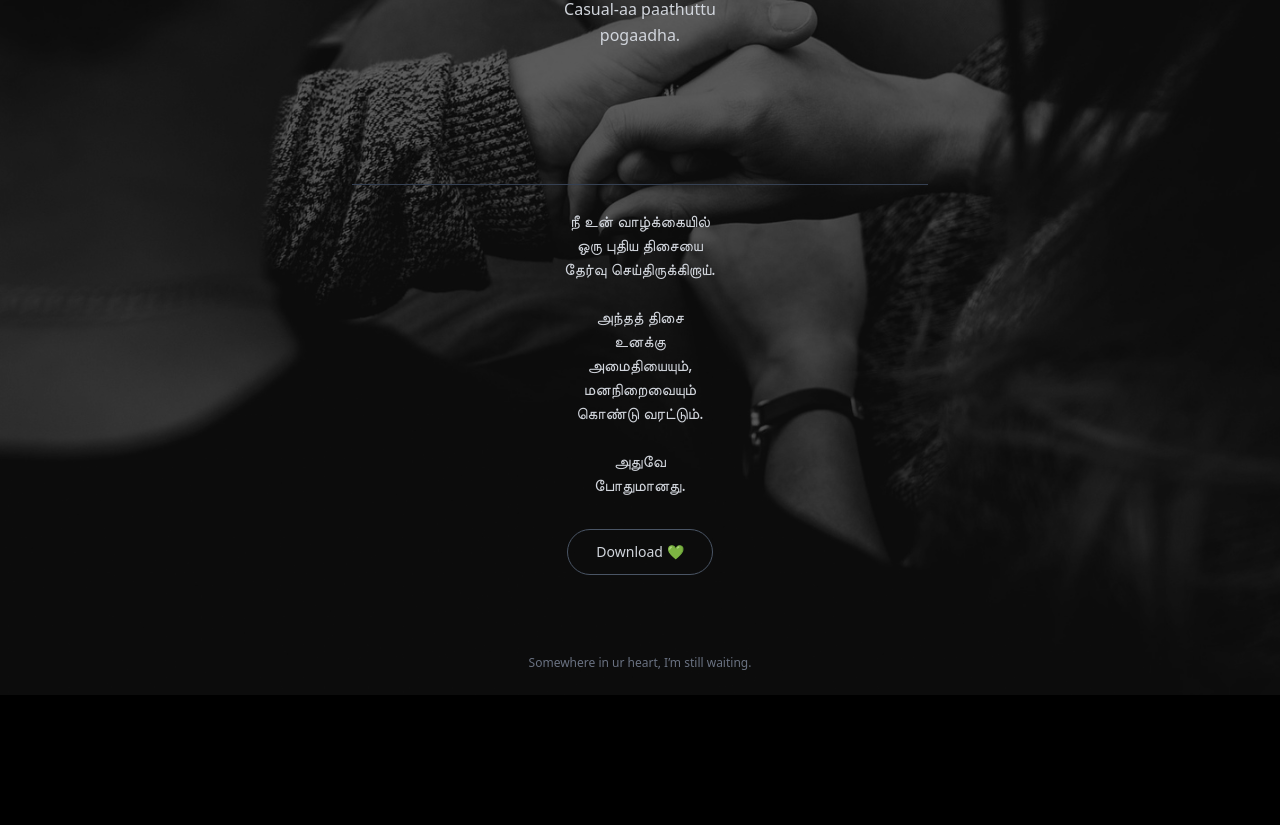
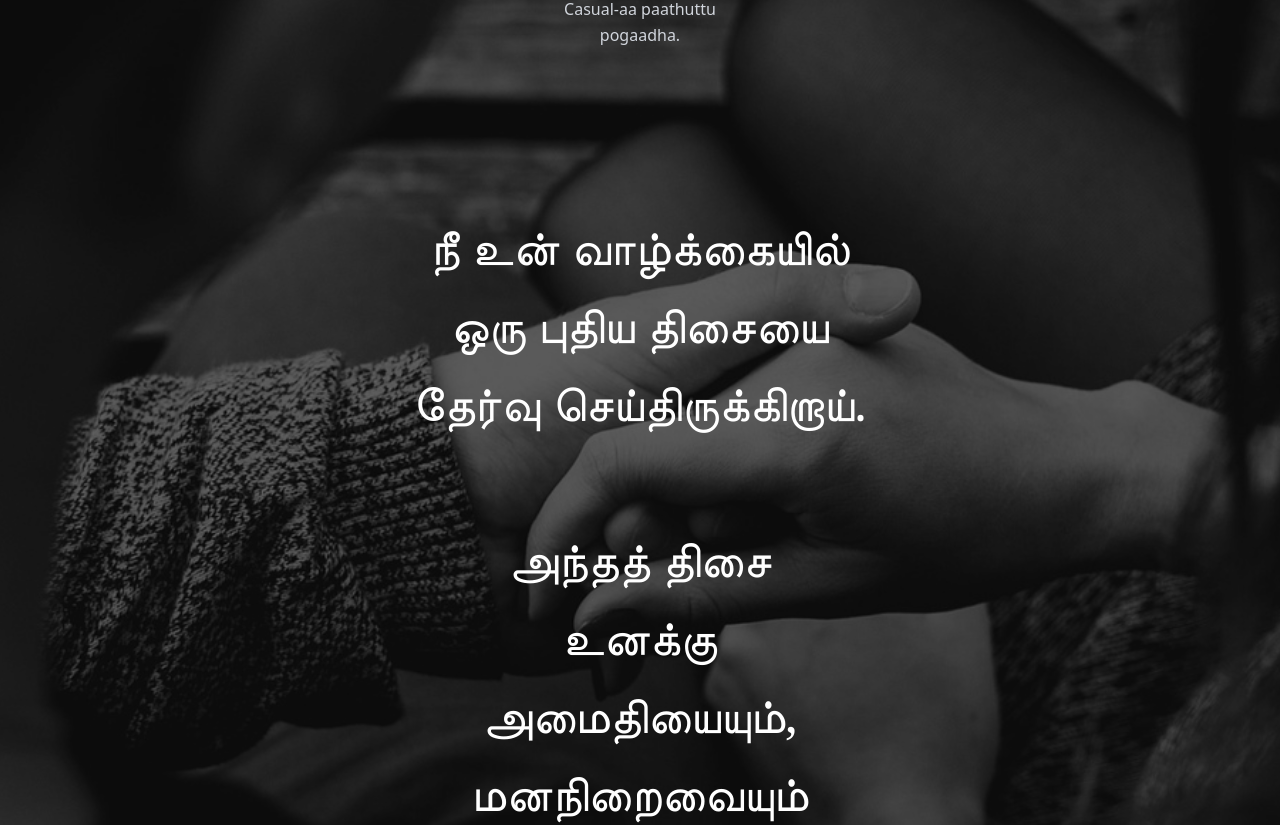
Before and after one commit to Hari2302/Loveable, a React (Vite) app: page / in a window 1280 px wide. Shown: the part 454-1279 px from the top of the page. Before the commit the page ends 1149 px from the top, so only its background shows below. Built offline with nearby package versions, Linux system fonts and the light colour scheme.

Commit message:
Final prii

```diff
--- a/src/components/AboutMe.jsx
+++ b/src/components/AboutMe.jsx
@@ -1,14 +1,11 @@
 export default function AboutMe() {
   return (
-    <section className="w-full px-2 py-8 sm:py-14 text-center">
+    <section className="w-full px-2 py-6 sm:py-20 text-center">
 
       <div className="w-full max-w-sm sm:max-w-xl mx-auto">
 
-        {/* Soft divider */}
-        <div className="w-full h-px bg-gray-700 mx-auto mb-6"></div>
-
         {/* Tamil Content */}
-        <p className="text-lg sm:text-base text-gray-300  font-light">
+        <p className="text-xl sm:text-5xl font-serif leading-relaxed text-white">
           நீ உன் வாழ்க்கையில்
           <br />
           ஒரு புதிய திசையை
```
